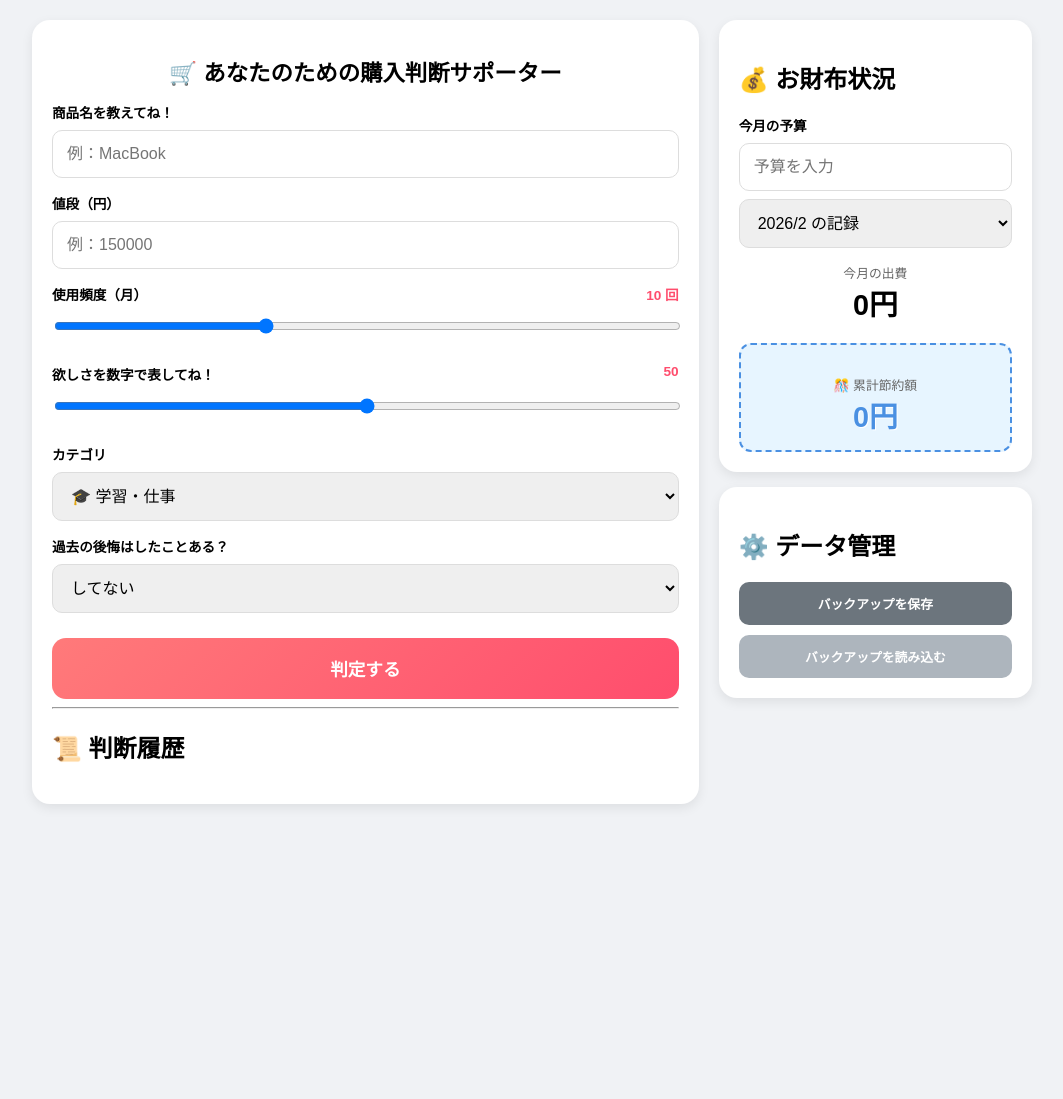
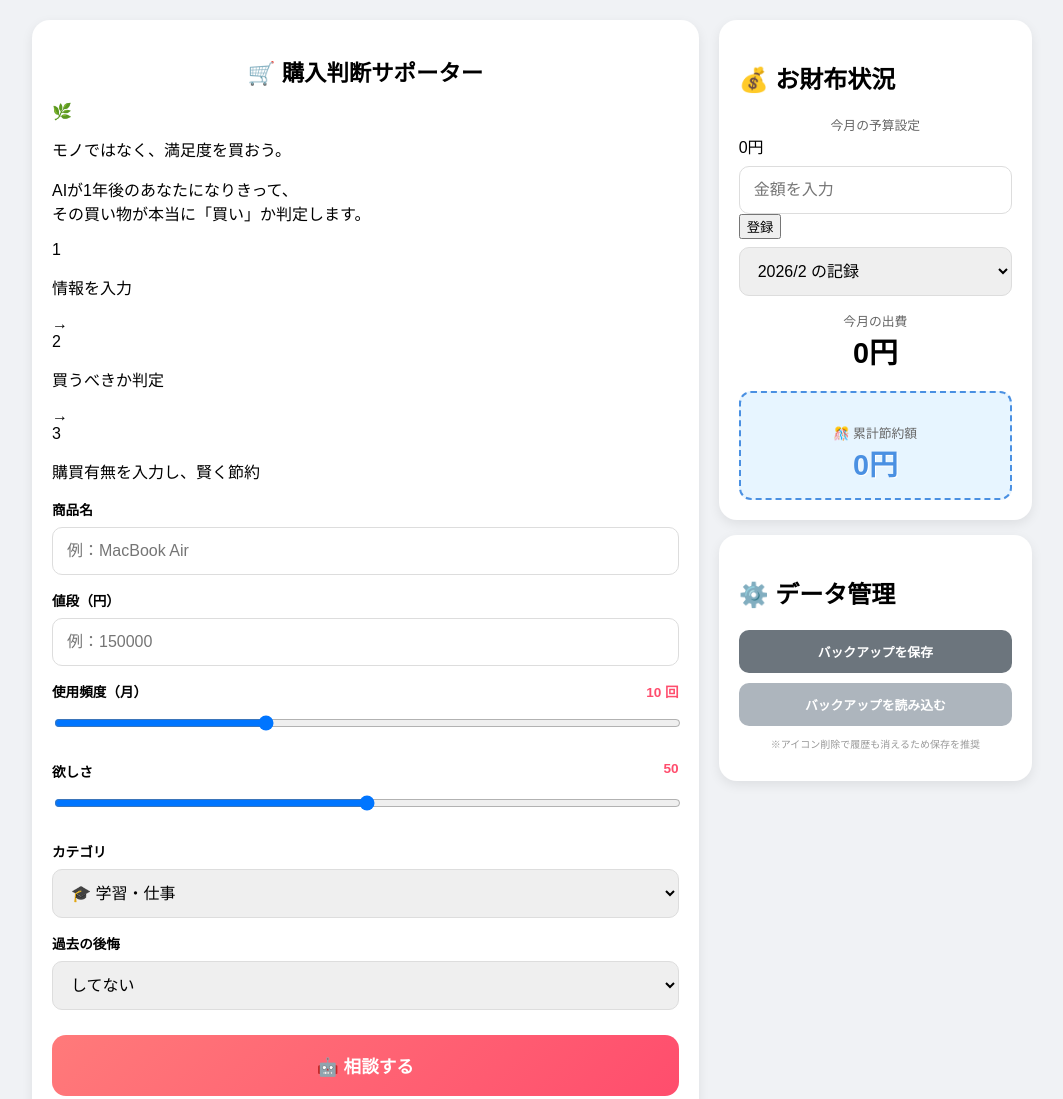
Before and after one commit to Kaaaaaaaaaan715/shopping-supporter, a plain HTML site: page index.html in a window 1280 px wide. Shown: the top 1099 px of the page, without its empty margins (108-1171 px from the left). Before the commit the page ends 824 px from the top, so only its background shows below. Drawn offline with Linux system fonts and the light colour scheme.

Commit message:
Update index.html

```diff
--- a/index.html
+++ b/index.html
@@ -3,23 +3,39 @@
 <head>
   <meta charset="UTF-8">
   <meta name="viewport" content="width=device-width, initial-scale=1.0, maximum-scale=1.0, user-scalable=no">
-
-  <link rel="apple-touch-icon" href="icon.png">
-
   <meta name="apple-mobile-web-app-capable" content="yes">
   <meta name="apple-mobile-web-app-status-bar-style" content="default">
   <meta name="apple-mobile-web-app-title" content="判断サポ">
-  <title>購入判断サポーター</title>
+  <link rel="apple-touch-icon" href="icon.png">
+  <link rel="icon" type="image/png" href="icon.png">
+  <title>購入判断サポーター (AI版)</title>
   <link rel="stylesheet" href="style.css">
 </head>
 <body>
 
 <div class="container">
   <div class="app">
-    <h1>🛒 あなたのための購入判断サポーター</h1>
+    <h1>🛒 購入判断サポーター</h1>
+
+    <div class="app-description">
+      <div class="leaf-icon">🌿</div>
+      <p class="catchphrase">モノではなく、満足度を買おう。</p>
+      <p class="sub-text">
+        AIが1年後のあなたになりきって、<br>
+        その買い物が本当に「買い」か判定します。
+      </p>
+
+      <div class="usage-guide">
+        <div class="step"><span class="step-num">1</span><p>情報を入力</p></div>
+        <div class="arrow">→</div>
+        <div class="step"><span class="step-num">2</span><p>買うべきか判定</p></div>
+        <div class="arrow">→</div>
+        <div class="step"><span class="step-num">3</span><p>購買有無を入力し、賢く節約</p></div>
+      </div>
+    </div>
 
     <div class="input-group">
-      <label>商品名を教えてね！<input id="itemName" type="text" placeholder="例：MacBook"></label>
+      <label>商品名<input id="itemName" type="text" placeholder="例：MacBook Air"></label>
       <label>値段（円）<input type="text" id="price" inputmode="numeric" placeholder="例：150000"></label>
 
     <div class="range-group">
@@ -29,7 +45,7 @@
     </div>
 
     <div class="range-group">
-        <label>欲しさを数字で表してね！<span class="value"><span id="desireValue">50</span></span>
+      <label>欲しさ<span class="value"><span id="desireValue">50</span></span>
       <input type="range" id="desire" min="0" max="100" value="50">
       </label>
     </div>
@@ -43,7 +59,7 @@
         </select>
       </label>
 
-      <label>過去の後悔はしたことある？
+      <label>過去の後悔
         <select id="regret">
           <option value="1.0">してない</option>
           <option value="0.85">少しした</option>
@@ -52,7 +68,8 @@
       </label>
     </div>
 
-    <button class="judge-btn" onclick="judge()">判定する</button>
+    <button class="judge-btn" id="judgeBtn" onclick="judgeWithAI()">🤖 相談する</button>
+    <div id="loading" style="display:none; text-align:center; margin:15px 0; color:#666;">AIがあなたの物欲を分析中...</div>
     <div id="result" class="result" style="display:none;"></div>
 
     <hr>
@@ -63,7 +80,16 @@
   <div class="sidebar">
     <section class="sidebar-box">
       <h2>💰 お財布状況</h2>
-      <label>今月の予算<input type="text" id="budgetInput" inputmode="numeric" placeholder="予算を入力" oninput="updateBudget()"></label>
+
+      <div class="budget-display-area">
+        <div class="stat-label">今月の予算設定</div>
+        <div id="displayBudget" class="budget-value">0円</div>
+        <div class="budget-input-group">
+          <input type="text" id="budgetInput" inputmode="numeric" placeholder="金額を入力">
+          <button class="btn-update-budget" onclick="updateBudget()">登録</button>
+        </div>
+      </div>
+
       <select id="monthSelector" onchange="renderHistory()"></select>
       <div class="stat-label">今月の出費</div>
       <div id="totalAmount" class="total-amount">0円</div>
@@ -82,6 +108,9 @@
         バックアップを読み込む
         <input type="file" id="importFile" style="display: none;" onchange="importData(event)">
       </label>
+      <p style="font-size: 10px; color: #999; margin-top: 10px; text-align: center;">
+        ※アイコン削除で履歴も消えるため保存を推奨
+      </p>
     </section>
   </div>
 </div>
```
Lines whose indentation alone changed are shown as unchanged.
